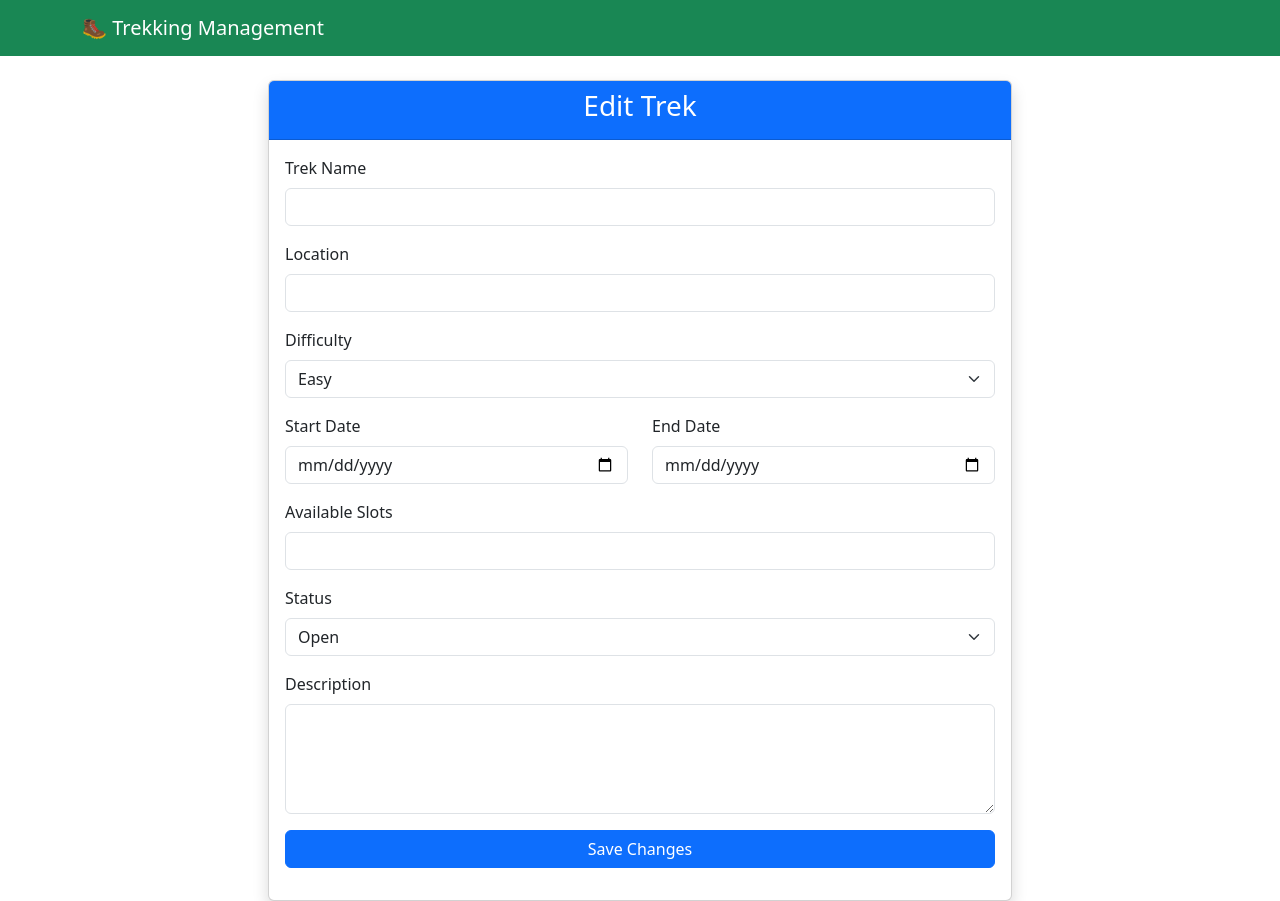
After one commit to tanu-1511/trekking-management, a Flask app: template templates/admin/edit_trek.html in a window 1280 px wide. The commit adds this page. Run offline with Flask 3, Linux system fonts and the light colour scheme; the template is opened without the code that fills it, so the values that code supplies are empty.

Commit message:
update/edit trek implemented

```diff
--- /dev/null
+++ b/templates/admin/edit_trek.html
@@ -0,0 +1,130 @@
+{% extends "base.html" %}
+
+{% block title %}
+Edit Trek
+{% endblock %}
+
+{% block content %}
+
+<div class="col-md-8 mx-auto">
+
+    <div class="card shadow">
+
+        <div class="card-header bg-primary text-white">
+            <h3 class="text-center">Edit Trek</h3>
+        </div>
+
+        <div class="card-body">
+
+            <form method="POST">
+
+                <div class="mb-3">
+                    <label class="form-label">Trek Name</label>
+                    <input
+                        type="text"
+                        name="name"
+                        class="form-control"
+                        value="{{ trek.name }}"
+                        required>
+                </div>
+
+                <div class="mb-3">
+                    <label class="form-label">Location</label>
+                    <input
+                        type="text"
+                        name="location"
+                        class="form-control"
+                        value="{{ trek.location }}"
+                        required>
+                </div>
+
+                <div class="mb-3">
+                    <label class="form-label">Difficulty</label>
+                    <select name="difficulty" class="form-select" required>
+                        <option value="Easy" {% if trek.difficulty == "Easy" %}selected{% endif %}>
+                            Easy
+                        </option>
+                        <option value="Medium" {% if trek.difficulty == "Medium" %}selected{% endif %}>
+                            Medium
+                        </option>
+                        <option value="Hard" {% if trek.difficulty == "Hard" %}selected{% endif %}>
+                            Hard
+                        </option>
+                    </select>
+                </div>
+
+                <div class="row">
+
+                    <div class="col-md-6 mb-3">
+                        <label class="form-label">Start Date</label>
+                        <input
+                            type="date"
+                            name="start_date"
+                            class="form-control"
+                            value="{{ trek.start_date }}"
+                            required>
+                    </div>
+
+                    <div class="col-md-6 mb-3">
+                        <label class="form-label">End Date</label>
+                        <input
+                            type="date"
+                            name="end_date"
+                            class="form-control"
+                            value="{{ trek.end_date }}"
+                            required>
+                    </div>
+
+                </div>
+
+                <div class="mb-3">
+                    <label class="form-label">Available Slots</label>
+                    <input
+                        type="number"
+                        name="available_slots"
+                        class="form-control"
+                        value="{{ trek.available_slots }}"
+                        min="1"
+                        required>
+                </div>
+
+                <div class="mb-3">
+                    <label class="form-label">Status</label>
+                    <select name="status" class="form-select" required>
+
+                        <option value="Open" {% if trek.status == "Open" %}selected{% endif %}>
+                            Open
+                        </option>
+
+                        <option value="Closed" {% if trek.status == "Closed" %}selected{% endif %}>
+                            Closed
+                        </option>
+
+                        <option value="Completed" {% if trek.status == "Completed" %}selected{% endif %}>
+                            Completed
+                        </option>
+
+                    </select>
+                </div>
+
+                <div class="mb-3">
+                    <label class="form-label">Description</label>
+                    <textarea
+                        name="description"
+                        class="form-control"
+                        rows="4">{{ trek.description or "" }}</textarea>
+                </div>
+
+                <button type="submit" class="btn btn-primary w-100">
+                    Save Changes
+                </button>
+
+            </form>
+
+        </div>
+
+    </div>
+
+</div>
+
+{% endblock %}
--- a/templates/admin/treks.html
+++ b/templates/admin/treks.html
@@ -70,9 +70,11 @@ Manage Treks
 
                         <div class="mt-3">
 
-                            <button class="btn btn-primary">
+                            <a
+                                href="{{ url_for('admin.edit_trek', trek_id=trek.id) }}"
+                                class="btn btn-primary">
                                 Edit
-                            </button>
+                            </a>
 
                             <button class="btn btn-danger">
                                 Delete
```
Also changed, not shown: routes/admin.py (+37 -0 lines).
